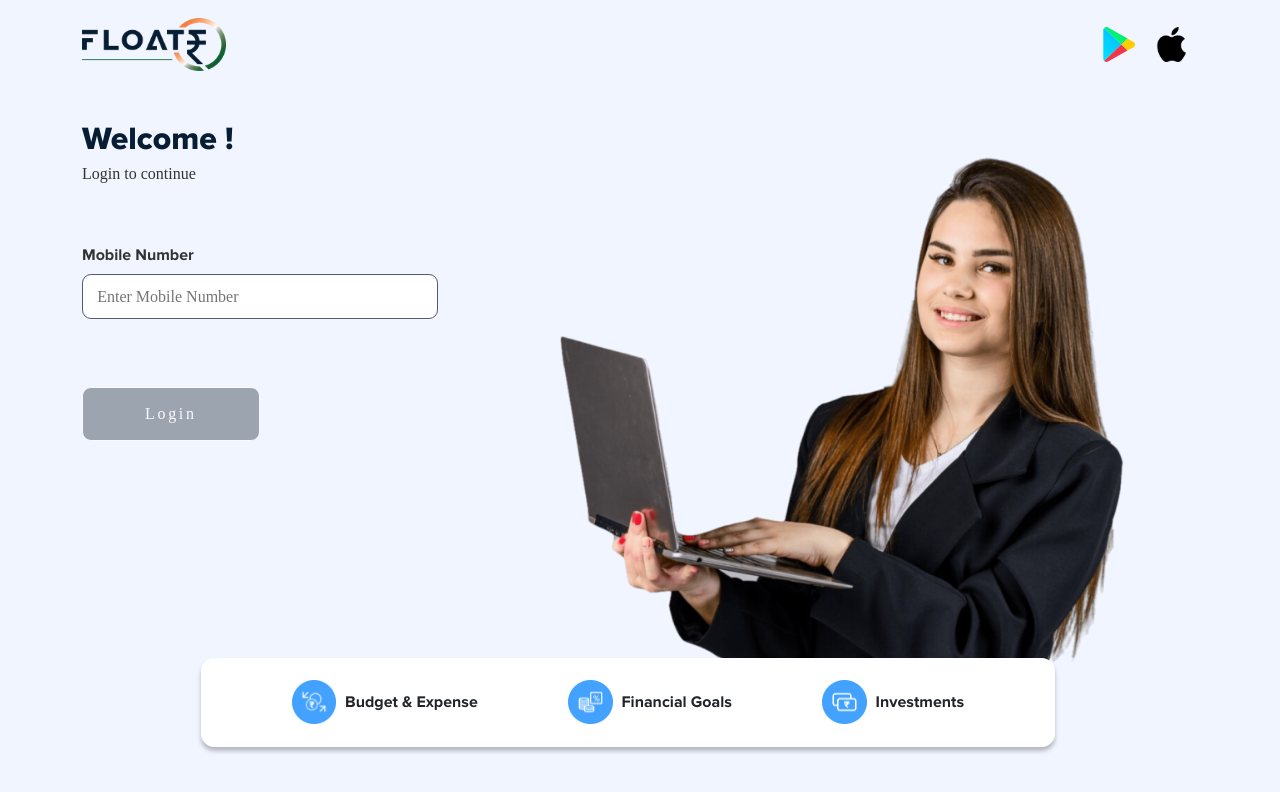
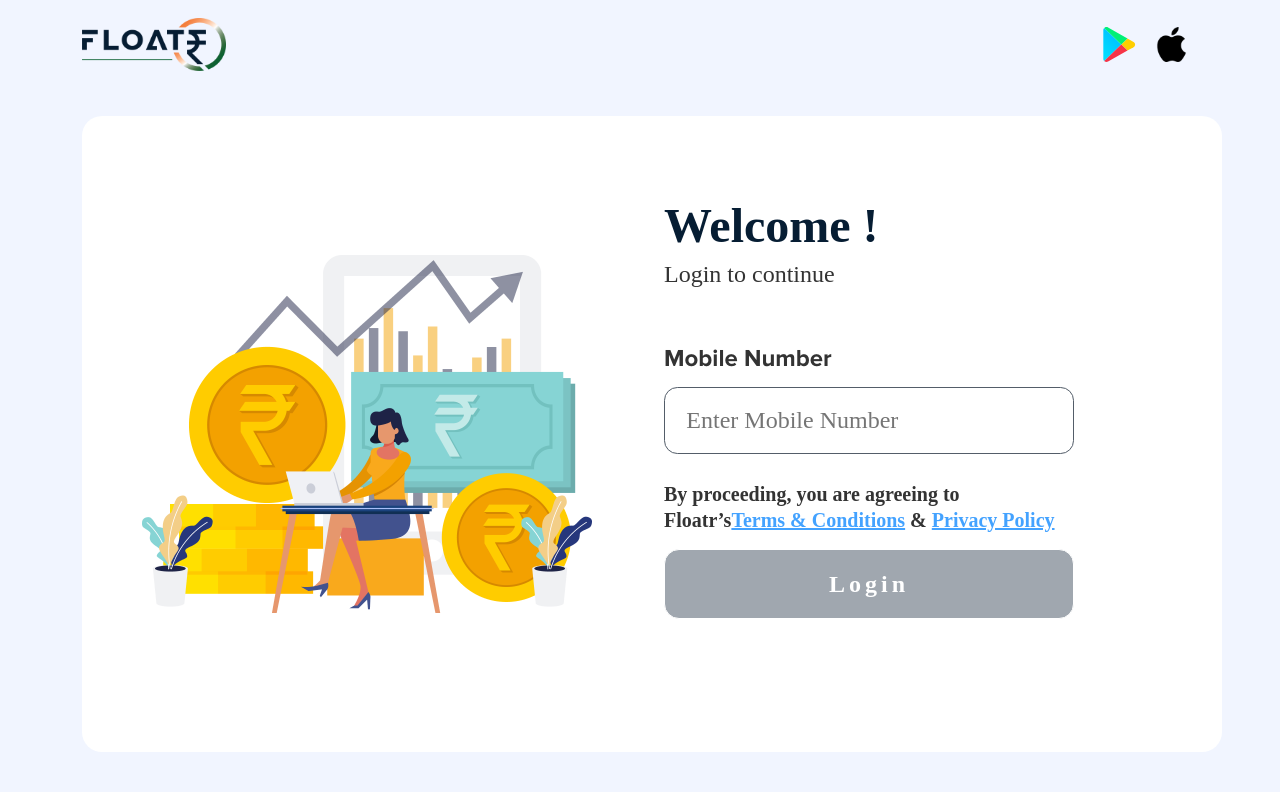
Before and after one commit to Sumit2406/floatrweb, a React (Create React App) app: page / in a window 1280 px wide. Shown: the top 792 px of the page. Built offline with nearby package versions, Linux system fonts and the light colour scheme; a web font is replaced by a local one.

Commit message:
new structure created

```diff
--- a/src/components/Button.js
+++ b/src/components/Button.js
@@ -7,25 +7,25 @@ export default function Button({btnLabel,rectangualar,btnClick,disable}) {
     style={rectangualar==="true" ? ({
       backgroundColor: disable ? '#43A2FF' : '#6E7985',
       color: disable ? 'rgba(255, 255, 255, 0.60)': '#FFFFFF',
-      fontSize: '1em',
-      width: '11.11111111111111em',
+      borderRadius: '15px',
+      width: "410px",
       letterSpacing:'0.16666666666666666em',
-      height: '3.3333333333333335em',
-      lineHeight: '1.2222222222222223em',
-      borderRadius: '0.5555555555555556em',
+      height: '70px',
+lineHeight: '22px',
+fontWeight: 700,
+fontSize: '24px'
 
     })
  : ({
   backgroundColor: disable ? '#43A2FF' :'#6E7985',
   color : disable? 'rgba(255, 255, 255, 0.60)' : '#FFFFFF',
-  fontSize: '1em',
-  width: '11.11111111111111em',
+  borderRadius: '15px',
+  width: "410px",
   letterSpacing:'0.16666666666666666em',
-  height: '3.3333333333333335em',
-  lineHeight: '1.2222222222222223em',
-  borderRadius: '0.5555555555555556em',
-
-
+  height: '70px',
+lineHeight: '22px',
+fontWeight: 700,
+fontSize: '24px'
 })}
       onClick={btnClick}
       disabled= {disable ? false : true}
--- a/src/screens/LoginPage.js
+++ b/src/screens/LoginPage.js
@@ -1,40 +1,44 @@
 import "../scss/App.scss";
-import React, {useState} from 'react'
-import Button from '../components/Button'
-import InputBox from "../components/InputBox"
-import imageWithLaptop from '../assets/pngs/imageWithLaptop.png';
-import group1 from '../assets/pngs/group1.png';
-import group2 from '../assets/pngs/group2.png';
-import group3 from '../assets/pngs/group3.png';
+import React, { useState } from "react";
+import Button from "../components/Button";
+import InputBox from "../components/InputBox";
+import LoginPageBanner from '../assets/pngs/LoginPageBanner.png';
 
 
 export default function LoginPage() {
   //button
   const btnHandleClick = () => {
-        console.log('Mobile number submitted:', mobileNumber);
+    console.log("Mobile number submitted:", mobileNumber);
   };
   //Login
-      const [mobileNumber, setMobileNumber] = useState('');
+  const [mobileNumber, setMobileNumber] = useState("");
   const [isButtonDisabled, setIsButtonDisabled] = useState(true);
   const handleInputChange = (event) => {
     if (isNaN(event.target.value)) {
-          event.target.value= "";
+      event.target.value = "";
     }
     const inputMobileNumber = event.target.value;
 
     setMobileNumber(inputMobileNumber);
     const mobilePattern = /^(\+?91|0)?[6789]\d{9}$/;
     setIsButtonDisabled(!mobilePattern.test(inputMobileNumber));
-
   };
 
   return (
-    <div className='container'>
-    <div className='row' >
-      <div className="col-4">
-<h1 className='pgtitle'>Welcome !</h1>
-<p className='pgsubtitle'>Login to continue</p>
-<div className='inputwithlbl'>
+    <div className="container">
+      <div className="MainPageContent ">
+      <div className="row ">
+      <div className="col-6 ">
+      <div className="left-LoginPageBanner">
+        <img src={LoginPageBanner} alt="LoginPageBanner" />
+        </div>
+      </div>
+
+      <div className="col-6" >
+        <div className="rightSideLoginContent">
+      <h1 className="pgtitle">Welcome !</h1>
+          <p className="pgsubtitle">Login to continue</p>
+          <div className="inputwithlbl">
             <InputBox
               title="Mobile Number"
               placeholder="Enter Mobile Number"
@@ -44,24 +48,54 @@ value={mobileNumber}
               handleInputChange={handleInputChange}
             />
           </div>
-<Button btnLabel="Login" rectangualar="false" btnClick={btnHandleClick} disable={!isButtonDisabled}/>
-      </div>
-      <div className="col-8 position-relative"><div className="logobanner">
-      <img src={imageWithLaptop} alt="imageWithLaptop" /></div>
+          <p className="instruction">By proceeding, you are agreeing to Floatr’s
+<span>Terms & Conditions</span> & <span>Privacy Policy</span></p>
+          <Button
+            btnLabel="Login"
+            rectangualar="false"
+            btnClick={btnHandleClick}
+            disable={!isButtonDisabled}
+          />
       </div>
       </div>
-          <div className='login-bottom-content row'>
-            <div className="col-8 bottom-block">
-        <div className='bottom-icons'>
-         <div className='bottomImageIcon'><img src={group1} alt="group1" /></div>
-         <span> Budget & Expense</span></div>
-        <div className='bottom-icons'>
-        <div className='bottomImageIcon'><img src={group2} alt="group2" /></div>
-        <span>Financial Goals</span> </div>
-        <div className='bottom-icons'>
-        <div className='bottomImageIcon'><img src={group3} alt="group3" /></div>
-        <span>Investments </span></div>
       </div>
-      </div></div>
-  )
+
+
+
+      {/* <div className="row">
+        <div className="MainPageContent">
+        <div className="col-6" >
+        <div className="LoginPageBanner">
+        <img src={LoginPageBanner} alt="LoginPageBanner" />
+        </div>
+        </div>
+        <div className="col-6">
+          <h1 className="pgtitle">Welcome !</h1>
+          <p className="pgsubtitle">Login to continue</p>
+          <div className="inputwithlbl">
+            <InputBox
+              title="Mobile Number"
+              placeholder="Enter Mobile Number"
+              type="text"
+              id="mobile"
+              value={mobileNumber}
+              handleInputChange={handleInputChange}
+            />
+          </div>
+          <Button
+            btnLabel="Login"
+            rectangualar="false"
+            btnClick={btnHandleClick}
+            disable={!isButtonDisabled}
+          />
+        </div>
+
+        {/* <div className="col-8 position-relative"><div className="logobanner">
+      <img src={imageWithLaptop} alt="imageWithLaptop" /></div>
+      </div> */}
+      {/* </div> */}
+      {/* </div> */}
+      </div>
+    </div>
+  );
 }
--- a/src/scss/App.scss
+++ b/src/scss/App.scss
@@ -201,85 +201,155 @@ img {
 
 // LoginPage Componet
 
-.logobanner {
-  height: 36.9em;
-  position: absolute;
-  right: 2.2222222222222223em;
-  top: 0.8333333333333334em;
+// .logobanner {
+//   height: 36.9em;
+//   position: absolute;
+//   right: 2.2222222222222223em;
+//   top: 0.8333333333333334em;
+// }
+// .pgtitle{
+//   font-size: 2em;
+//   line-height: 1.5;
+
+//   font-family: "ProximaExtraBold";
+//   margin: 0;
+//   color: #061d33;
+// }
+// .pgsubtitle {
+//   font-size: 1em;
+//   line-height: 1.3;
+//   font-family: "ProximaRegular";
+//   color: #333333;
+// }
+
+// .login-bottom-content {
+//   position: fixed;
+//   bottom: 3.3333333333333335em;
+//   left: 0px;
+//   width: 100%;
+// }
+
+// .bottom-block{
+// margin: 0 auto;
+// display: flex;
+// align-items: center;
+// justify-content: space-evenly;
+// background: #FFF;
+// box-shadow: 0px 4px 4px 0px rgba(0, 0, 0, 0.25);
+// padding: 1.3888888888888888em 0em;
+// border-radius: 0.8333333333333334em;
+// }
+
+// .bottom-icons
+// {
+//   display: flex;
+//   justify-content: center;
+//   align-items: center;
+// }
+
+// .bottom-icons span {
+//   padding-left: 0.5555555555555556em;
+//   font-size: 1em;
+//   line-height: 1.3;
+//   font-family: "ProximaBold";
+// }
+// .bottomImageIcon{
+//   height: 2.77em;
+//   width: 2.77em;
+//   display: block;
+// }
+
+// @media only screen and (min-width: 1349px) {
+//   body {
+//     font-size: 16px;
+//   }
+//   .logobanner {
+//     height: 22.7em;
+//     right: 90px;
+//   }
+// }
+
+// @media only screen and (min-width: 1440px) {
+//   body {
+//     font-size: 20px;
+//   }
+// }
+
+// @media only screen and (min-width: 1600px) {
+//   body {
+//     font-size: 22px;
+//   }
+//   .logobanner {
+//     height: 25.9em;
+//   }
+// }
+
+.MainPageContent{
+  width: 1140px;
+  height:636px;
+  border-radius: 20px;
+background: #FFF;
+
 }
-.pgtitle{
-  font-size: 2em;
-  line-height: 1.5;
-
-  font-family: "ProximaExtraBold";
-  margin: 0;
-  color: #061d33;
-}
-.pgsubtitle {
-  font-size: 1em;
-  line-height: 1.3;
-  font-family: "ProximaRegular";
-  color: #333333;
+.left-LoginPageBanner{
+  width: 450px;
+height: 358px;
+margin-top: 139px;
+margin-bottom: 139px;
+margin-left: 60px;
 }
 
-.login-bottom-content {
-  position: fixed;
-  bottom: 3.3333333333333335em;
-  left: 0px;
-  width: 100%;
+.rightSideLoginContent{
+  width: 410px;
+height: 472px;
+margin-top: 82px;
+margin-bottom: 82px;
+margin-right: 100px;
 }
 
-.bottom-block{
-margin: 0 auto;
-display: flex;
-align-items: center;
-justify-content: space-evenly;
-background: #FFF;
-box-shadow: 0px 4px 4px 0px rgba(0, 0, 0, 0.25);
-padding: 1.3888888888888888em 0em;
-border-radius: 0.8333333333333334em;
+.pgtitle{
+  color: #061D33;
+font-family: Proxima Nova;
+font-size: 48px;
+font-style: normal;
+font-weight: 800;
+line-height: normal;
 }
 
-.bottom-icons
-{
-  display: flex;
-  justify-content: center;
-  align-items: center;
+.pgsubtitle{
+  color: #333;
+  font-family: Proxima Nova;
+  font-size: 24px;
+  font-style: normal;
+  font-weight: 400;
+  line-height: normal;
+}
+.instruction{
+  color: #333;
+font-family: Proxima Nova;
+font-size: 20px;
+font-style: normal;
+font-weight: 600;
+line-height: 26px;
+margin-bottom: 16px;
 }
 
-.bottom-icons span {
-  padding-left: 0.5555555555555556em;
-  font-size: 1em;
-  line-height: 1.3;
-  font-family: "ProximaBold";
-}
-.bottomImageIcon{
-  height: 2.77em;
-  width: 2.77em;
-  display: block;
+.instruction span{
+  color: #43A2FF;
+font-family: Proxima Nova;
+font-size: 20px;
+font-style: normal;
+font-weight: 600;
+line-height: 26px;
+text-decoration-line: underline;
 }
 
-@media only screen and (min-width: 1349px) {
-  body {
-    font-size: 16px;
-  }
-  .logobanner {
-    height: 22.7em;
-    right: 90px;
-  }
+
+.pgtitle{
+  color: #061D33;
+font-family: Proxima Nova;
+font-size: 48px;
+font-style: normal;
+font-weight: 800;
+line-height: normal;
 }
-
-@media only screen and (min-width: 1440px) {
-  body {
-    font-size: 20px;
-  }
-}
-
-@media only screen and (min-width: 1600px) {
-  body {
-    font-size: 22px;
-  }
-  .logobanner {
-    height: 25.9em;
-  }
-}
--- a/src/scss/components.scss
+++ b/src/scss/components.scss
@@ -63,7 +63,16 @@
 }
 
 .inputwithlbl{
-  padding: 2.7777777777777777em 0em;
+  margin-top: 55px;
+  margin-bottom: 68px;
+  width: 410px;
+  height: 70px;
+  color: #999;
+font-family: Proxima Nova;
+font-size: 24px;
+font-style: normal;
+font-weight: 400;
+line-height: normal;
 }
 
 .input-demo__prefix,
```
Also changed, not shown: src/assets/pngs/LoginPageBanner.png (added). Lines whose indentation alone changed are shown as unchanged.
